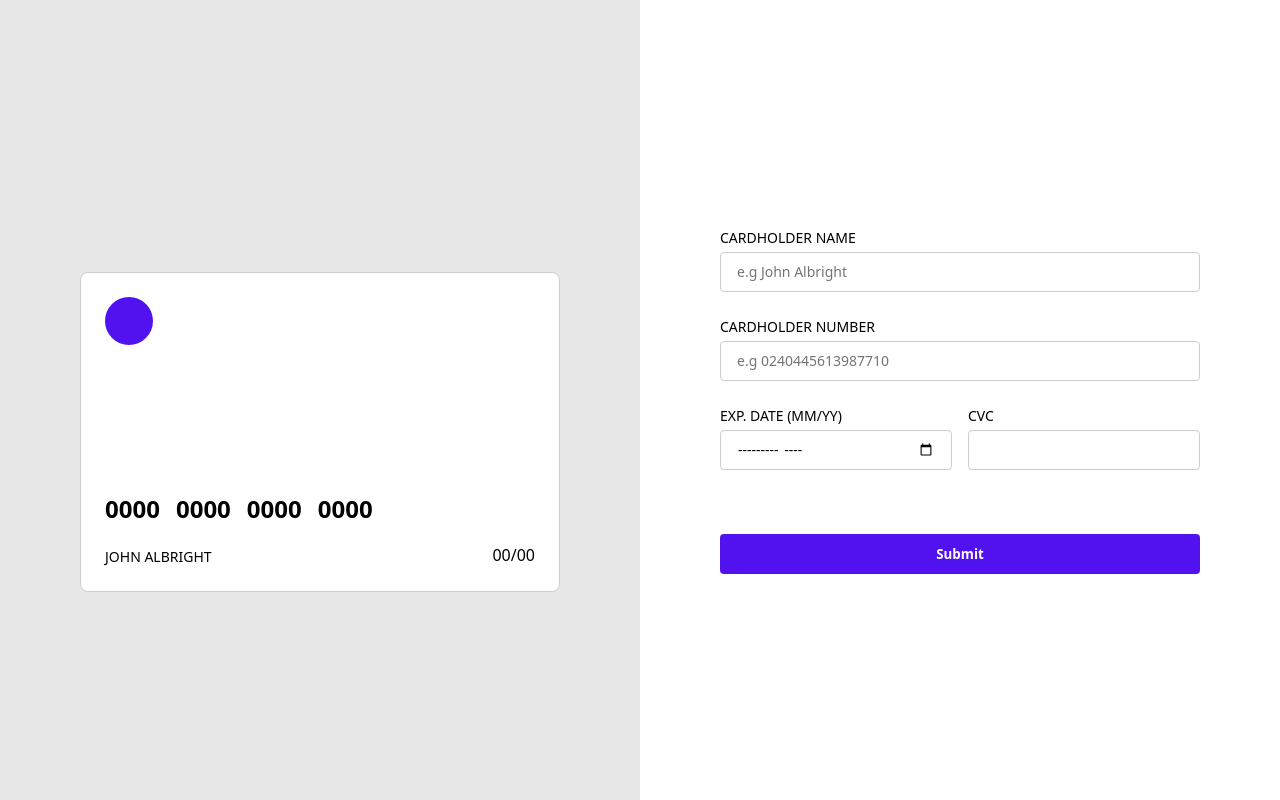
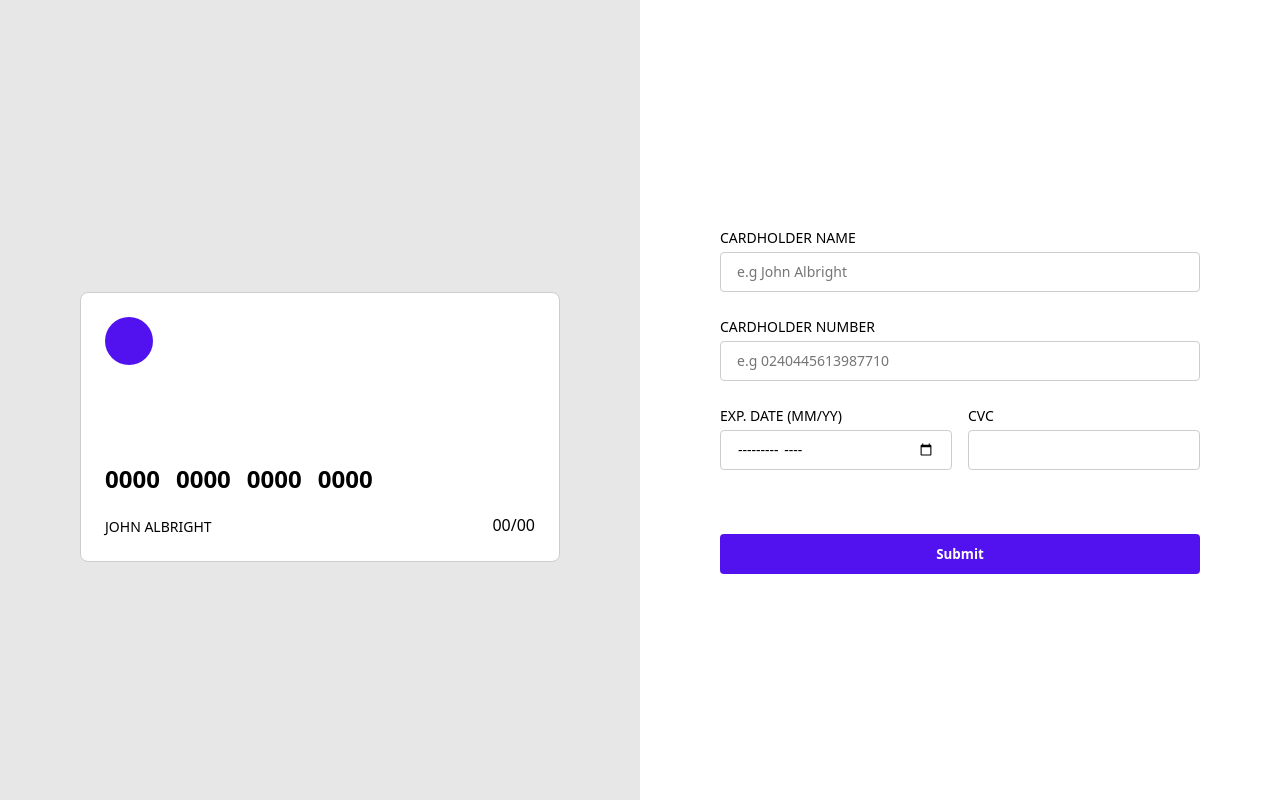
Before and after one commit to gzkdev/credit-card-checkout-prototype, a plain HTML site: page index.html in a window 1280 px wide. Drawn offline with Linux system fonts and the light colour scheme.

Commit message:
style: replace min-height with aspect ration

```diff
--- a/styles.css
+++ b/styles.css
@@ -39,8 +39,8 @@ body {
   position: relative;
   width: 90%;
   max-width: 480px;
-  /* aspect-ratio: 16/9; */
-  min-height: 320px;
+  aspect-ratio: 16/9;
+  /* min-height: 320px; */
   perspective: 1000px;
   transform-style: preserve-3d;
   transform: translateY(10%);
```
